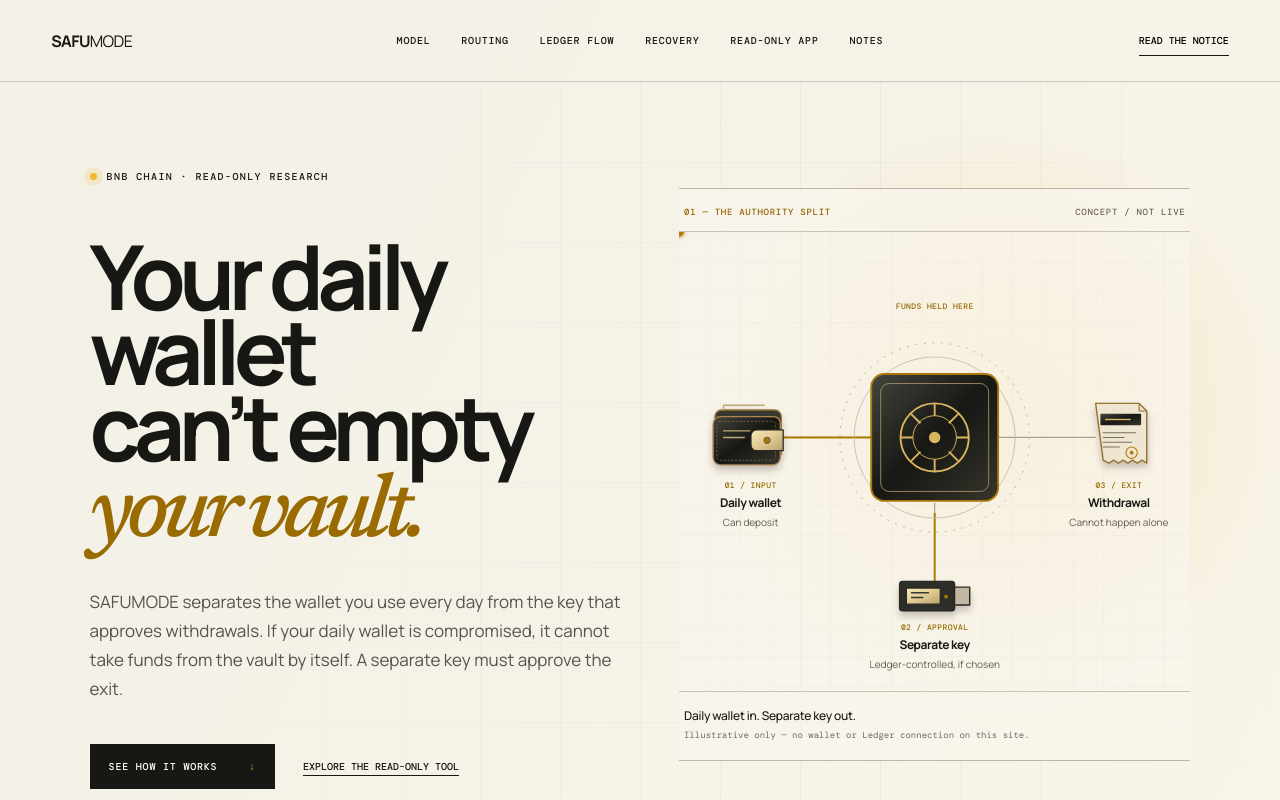
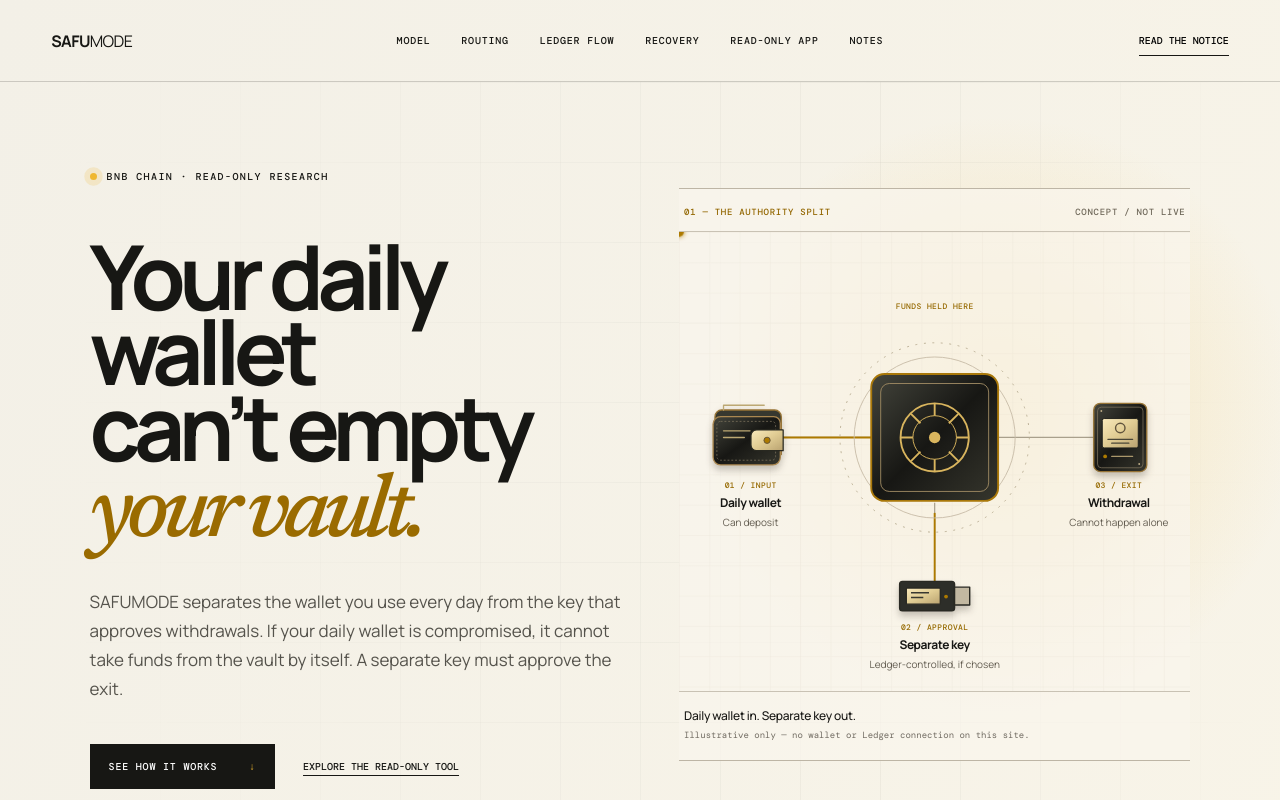
Before and after one commit to safumode/safumode, a website: page web/index.html in a window 1280 px wide. Shown: the top 800 px of the page. Drawn offline with nearby package versions, Linux system fonts and the light colour scheme.

```diff
--- a/web/index.html
+++ b/web/index.html
@@ -44,7 +44,7 @@
           <circle class="flow-particle flow-particle-key" r="5" fill="#ad7a00"><animateMotion dur="9s" repeatCount="indefinite" keyTimes="0;.48;.61;1" keyPoints="0;0;1;1" calcMode="linear" path="M270 369v-83"/></circle>
           <circle class="flow-particle flow-particle-out" r="5" fill="#ad7a00"><animateMotion dur="9s" repeatCount="indefinite" keyTimes="0;.73;.91;1" keyPoints="0;0;1;1" calcMode="linear" path="M337 217h103"/></circle>
           <g class="draw-wallet" stroke-linejoin="round"><path d="M45 188h56a7 7 0 0 1 7 7v40H45a7 7 0 0 1-7-7v-33a7 7 0 0 1 7-7z" fill="#37382f" stroke="#967335" stroke-width="1.4"/><path d="M44 195h56a7 7 0 0 1 7 7v36a8 8 0 0 1-8 8H44a8 8 0 0 1-8-8v-35a8 8 0 0 1 8-8z" fill="url(#vault-metal)" stroke="#aa8750" stroke-width="1.4"/><path d="M44 200h54a4 4 0 0 1 4 4v33a4 4 0 0 1-4 4H44a4 4 0 0 1-4-4v-33a4 4 0 0 1 4-4z" fill="none" stroke="#7d735d" stroke-width=".8" stroke-dasharray="2 2"/><path d="M47 188v-5h43M47 210h28m-28 7h22" fill="none" stroke="#bca873" stroke-width="1.4" stroke-linecap="round"/><path d="M82 209h28v22H82a6 6 0 0 1-6-6v-10a6 6 0 0 1 6-6z" fill="url(#display-glass)" stroke="#282820" stroke-width="1.3"/><circle cx="93" cy="220" r="3.3" fill="#ad7a00" stroke="#62533a" stroke-width="1"/></g>
-          <g class="draw-recipient" stroke-linejoin="round"><path d="M440 181h46l8 8v55l-5-3-5 3-5-3-5 3-5-3-5 3-5-3-5 3-6-3z" fill="#efe6d2" stroke="#967335" stroke-width="1.5"/><path d="M486 181v8h8" fill="none" stroke="#967335" stroke-width="1.2"/><rect x="445" y="192" width="43" height="12" rx="1" fill="url(#vault-metal)"/><path d="M450 198h27" stroke="#d9b55e" stroke-width="1.5"/><path d="M448 212h34m-34 5h22m-22 5h30m-30 5h17" stroke="#79715f" stroke-width="1.2" stroke-linecap="round"/><circle cx="478" cy="233" r="6" fill="none" stroke="#ad7a00" stroke-width="1.2"/><circle cx="478" cy="233" r="2" fill="#ad7a00"/></g>
+          <g class="draw-recipient" stroke-linejoin="round"><rect x="438" y="181" width="56" height="72" rx="7" fill="url(#vault-metal)" stroke="#967335" stroke-width="1.4"/><rect x="442" y="185" width="48" height="64" rx="4" fill="none" stroke="#7d735d" stroke-width=".8"/><rect x="447" y="197" width="38" height="31" rx="2" fill="url(#display-glass)" stroke="#1d1e1a"/><circle cx="466" cy="207" r="5" fill="none" stroke="#61543d" stroke-width="1.5"/><path d="M453 219h26m-22 4h18" stroke="#484536" stroke-width="1.5" stroke-linecap="round"/><circle cx="450" cy="237" r="2" fill="#ad7a00"/><path d="M457 237h22" stroke="#aa976b" stroke-width="1.4" stroke-linecap="round"/><circle cx="446" cy="189" r="1" fill="#beac87"/><circle cx="486" cy="245" r="1" fill="#beac87"/></g>
           <circle cx="270" cy="217" r="100" fill="none" stroke="#b8ac91" stroke-dasharray="2 7"/><circle cx="270" cy="217" r="85" fill="none" stroke="#c9beaa"/>
           <rect x="203" y="150" width="134" height="134" rx="14" fill="url(#vault-metal)" stroke="#a9780a" stroke-width="2"/><rect x="213" y="160" width="114" height="114" rx="9" fill="none" stroke="#9b8761"/>
           <circle cx="270" cy="217" r="36" fill="none" stroke="#d9b55e" stroke-width="2"/><circle cx="270" cy="217" r="23" fill="none" stroke="#d9b55e"/><path d="M270 181v13m0 46v13m-36-36h13m46 0h13m-61-25 10 10m30 30 10 10m0-50-10 10m-30 30-10 10" stroke="#d9b55e" stroke-width="2"/><circle cx="270" cy="217" r="6" fill="#d9b55e"/>
```
